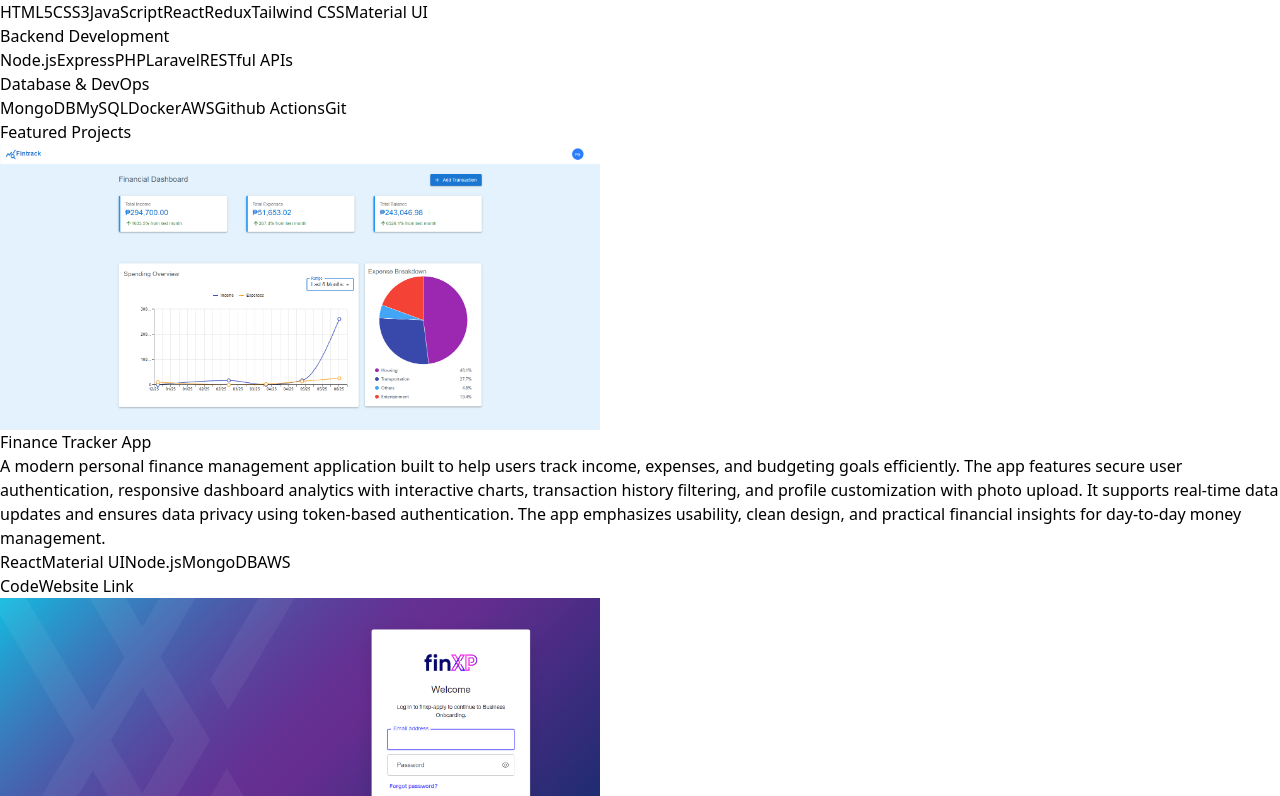
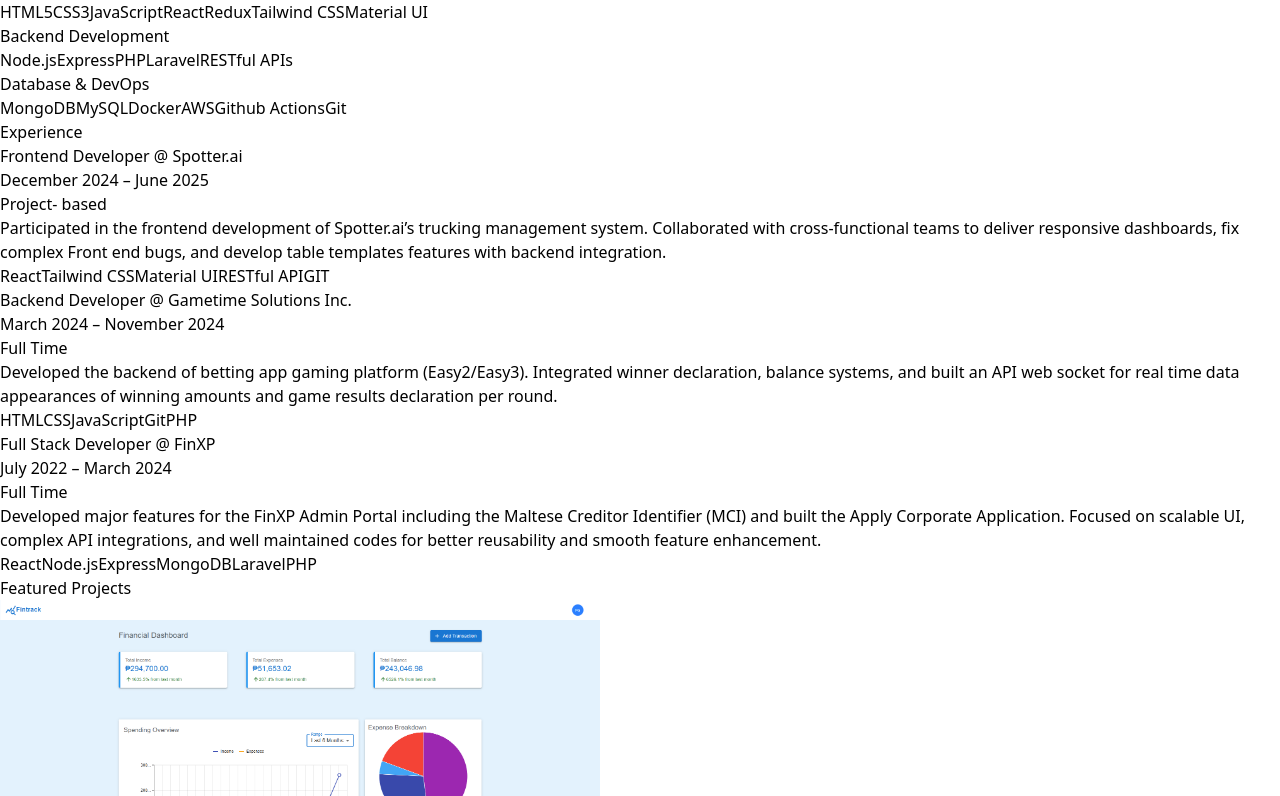
Before and after one commit to ReyesBryanAngel/Portfolio-App, a React (Vite) app in the folder portfolio-app/: page / in a window 1280 px wide. Shown: the part 1144-1940 px from the top of the page. Built offline with nearby package versions, Linux system fonts and the light colour scheme.

Commit message:
feat: add experiences section

```diff
--- a/portfolio-app/src/App.jsx
+++ b/portfolio-app/src/App.jsx
@@ -4,6 +4,7 @@
 import SkillsSection from "./components-v2/SkillsSection";
 import ProjectsSection from "./components-v2/ProjectsSection";
 import Footer from "./components-v2/Footer";
+import ExperienceSection from "./components-v2/ExperienceSection";
 
 function App() {
   return (
@@ -12,6 +13,7 @@
       <HeroSection />
       <AboutSection />
       <SkillsSection />
+      <ExperienceSection /> {/* ← Inserted here */}
       <ProjectsSection />
       <Footer />
     </>
--- /dev/null
+++ b/portfolio-app/src/components-v2/ExperienceSection.jsx
@@ -0,0 +1,78 @@
+export default function ExperienceSection() {
+  const experiences = [
+    {
+      role: "Frontend Developer",
+      company: "Spotter.ai",
+      duration: "December 2024 – June 2025",
+      workType: "Project- based",
+      description:
+        "Participated in the frontend development of Spotter.ai’s trucking management system. Collaborated with cross-functional teams to deliver responsive dashboards, fix complex Front end bugs, and develop table templates features with backend integration.",
+      technologies: [
+        "React",
+        "Tailwind CSS",
+        "Material UI",
+        "RESTful API",
+        "GIT",
+      ],
+    },
+    {
+      role: "Backend Developer",
+      company: "Gametime Solutions Inc.",
+      duration: "March 2024 – November 2024",
+      workType: "Full Time",
+      description:
+        "Developed the backend of betting app gaming platform (Easy2/Easy3). Integrated winner declaration, balance systems, and built an API web socket for real time data appearances of winning amounts and game results declaration per round.",
+      technologies: ["HTML", "CSS", "JavaScript", "Git", "PHP"],
+    },
+    {
+      role: "Full Stack Developer",
+      company: "FinXP",
+      duration: "July 2022 – March 2024",
+      workType: "Full Time",
+      description:
+        "Developed major features for the FinXP Admin Portal including the Maltese Creditor Identifier (MCI) and built the Apply Corporate Application. Focused on scalable UI, complex API integrations, and well maintained codes for better reusability and smooth feature enhancement.",
+      technologies: [
+        "React",
+        "Node.js",
+        "Express",
+        "MongoDB",
+        "Laravel",
+        "PHP",
+      ],
+    },
+  ];
+
+  return (
+    <section id="experience" className="bg-[#0f172a] text-white py-20 px-6">
+      <h2 className="text-3xl font-bold text-center text-blue-400 mb-10">
+        Experience
+      </h2>
+      <div className="max-w-5xl mx-auto space-y-8">
+        {experiences.map((exp, index) => (
+          <div key={index} className="bg-[#1e293b] p-6 rounded-xl shadow-md">
+            <div className="flex flex-col md:flex-row justify-between md:items-center">
+              <div>
+                <h3 className="text-xl font-semibold">
+                  {exp.role} @ {exp.company}
+                </h3>
+                <p className="text-gray-400 text-sm py-1">{exp.duration}</p>
+              </div>
+            </div>
+            <p className="text-gray-400 text-sm">{exp?.workType}</p>
+            <p className="text-gray-300 mt-4">{exp.description}</p>
+            <div className="mt-4 flex flex-wrap gap-2">
+              {exp.technologies.map((tech, i) => (
+                <span
+                  key={i}
+                  className="bg-blue-900 px-3 py-1 rounded-full text-sm"
+                >
+                  {tech}
+                </span>
+              ))}
+            </div>
+          </div>
+        ))}
+      </div>
+    </section>
+  );
+}
--- a/portfolio-app/src/components-v2/Navbar.jsx
+++ b/portfolio-app/src/components-v2/Navbar.jsx
@@ -32,6 +32,14 @@
           Skills
         </Link>
         <Link
+          to="experience"
+          smooth
+          duration={500}
+          className="cursor-pointer hover:text-blue-400"
+        >
+          Experiences
+        </Link>
+        <Link
           to="projects"
           smooth
           duration={500}
```
